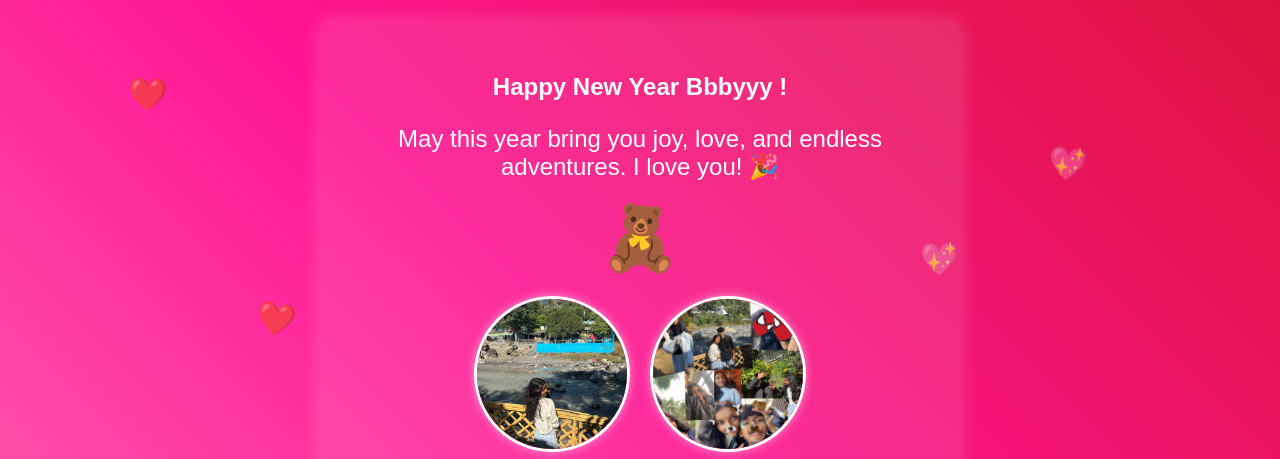
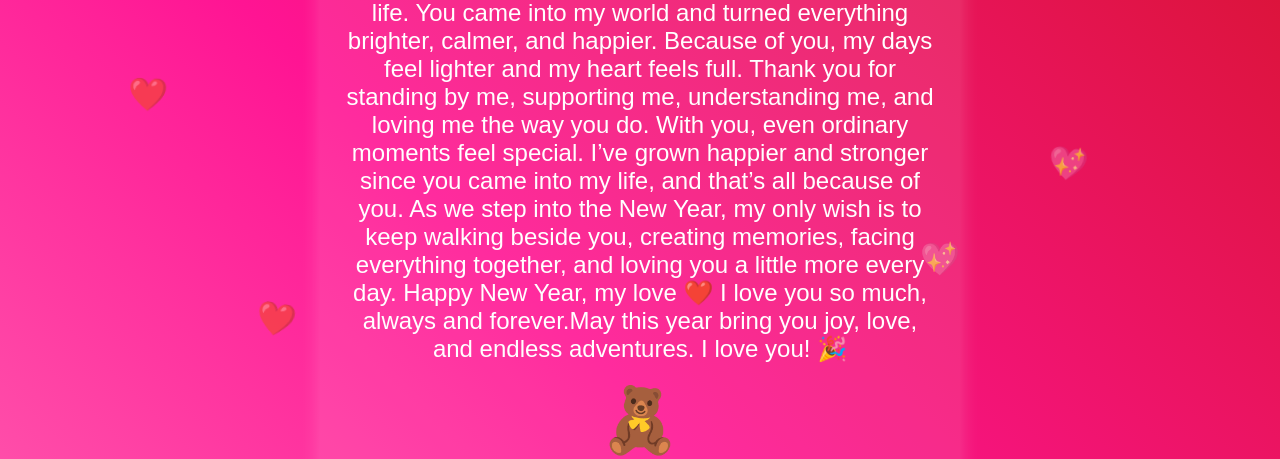
Before and after one commit to garvitjoshi955/New-year, a plain HTML site: page index.html in a window 1280 px wide. Shown: the top 459 px of the page. Drawn offline with Linux system fonts and the light colour scheme.

Commit message:
Update index.html

```diff
--- a/index.html
+++ b/index.html
@@ -138,7 +138,11 @@
     <div class="container">
         <h1></h1>
         <h2>Happy New Year Bbbyyy !</h2>
-        <p>May this year bring you joy, love, and endless adventures. I love you! 🎉</p>
+        <p>As this year comes to an end and a new one begins, I just want to pause and say thank you for being in my life. You came into my world and turned everything brighter, calmer, and happier. Because of you, my days feel lighter and my heart feels full.
+Thank you for standing by me, supporting me, understanding me, and loving me the way you do. With you, even ordinary moments feel special. I’ve grown happier and stronger since you came into my life, and that’s all because of you.
+As we step into the New Year, my only wish is to keep walking beside you, creating memories, facing everything together, and loving you a little more every day.
+Happy New Year, my love ❤️
+I love you so much, always and forever.May this year bring you joy, love, and endless adventures. I love you! 🎉</p>
         <div class="teddy">🧸</div>
         <div class="photos">
             <img src="your-photo.jpg" alt="Your Photo">
```
